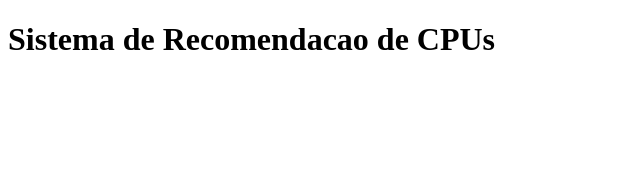
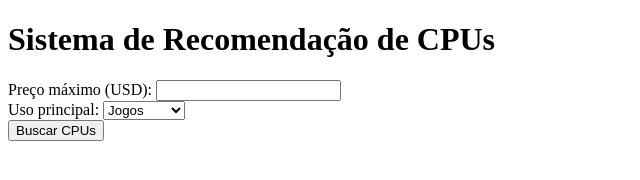
Before and after one commit to julioalves07/sistema-de-recomendacao, a plain HTML site: page front/index.html in a window 1280 px wide. Shown: the whole page, without its empty margins (0-640 px from the left). Drawn offline with Linux system fonts and the light colour scheme.

Commit message:
Atualizações na página inicial

```diff
--- a/front/index.html
+++ b/front/index.html
@@ -1,13 +1,28 @@
 <!DOCTYPE html>
-<html lang="pt-br">
+<html lang="en">
 <head>
     <meta charset="UTF-8">
-    <meta name="viewport" content="width=device-width,initial-scale=1.0">
-    <title>Recomendacao de CPUs</title>
-
+    <meta name="viewport" content="width=device-width, initial-scale=1.0">
+    <title>Recomendação de CPUs</title>
 </head>
 <body>
-    <h1>Sistema de Recomendacao de CPUs</h1>
-
+    <div>
+        <h1>Sistema de Recomendação de CPUs</h1>
+        <form action="/recommend" method="post">
+            <div>
+                <label for="price">Preço máximo (USD):</label>
+                <input type="number" id="price" name="price" required>
+            </div>
+            <div>
+                <label for="use">Uso principal:</label>
+                <select id="use" name="use" required>
+                    <option value="gaming">Jogos</option>
+                    <option value="editing">Edição</option>
+                    <option value="general">Uso Geral</option>
+                </select>
+            </div>
+            <button type="submit">Buscar CPUs</button>
+        </form>
+    </div>
 </body>
 </html>
```
